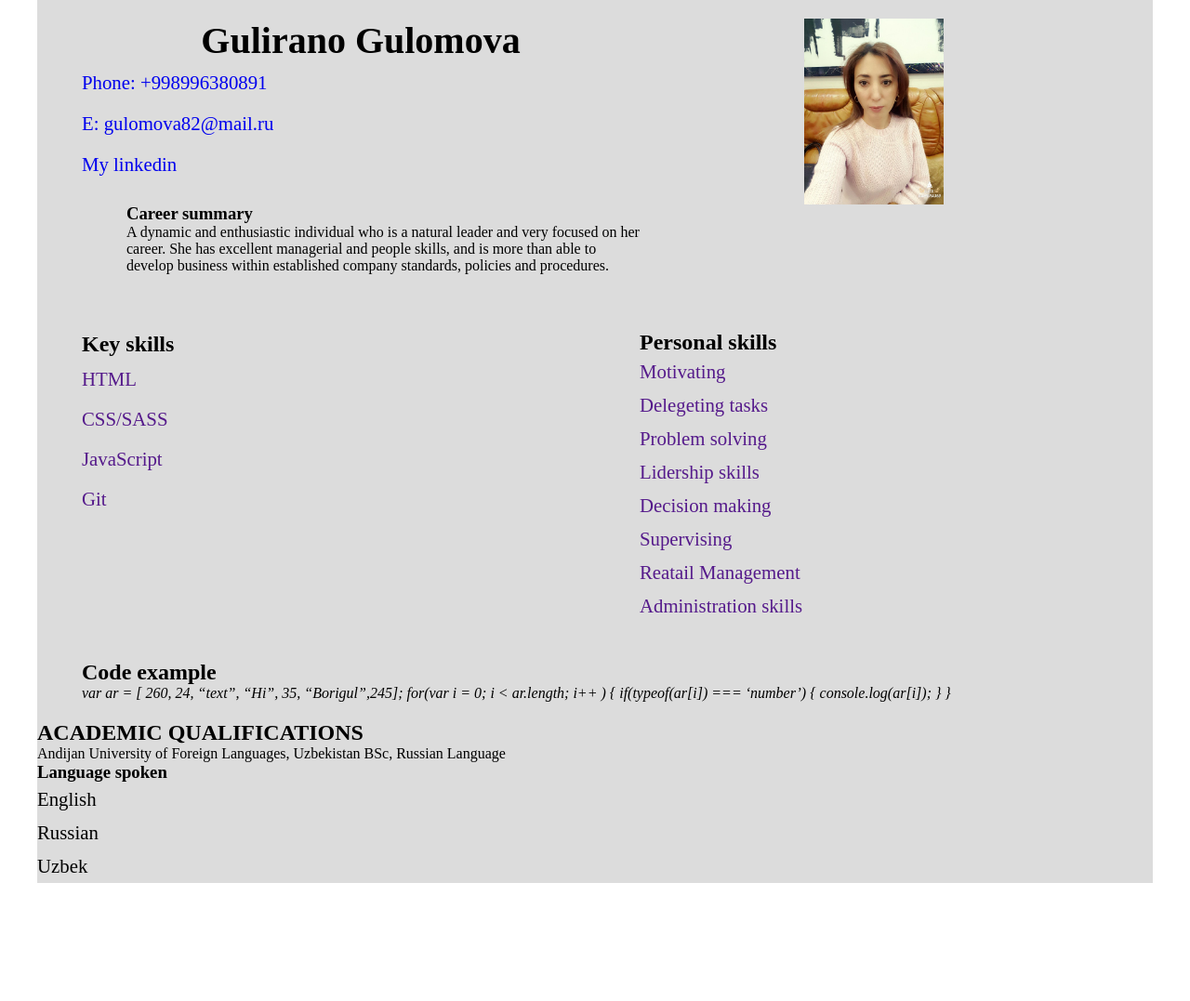
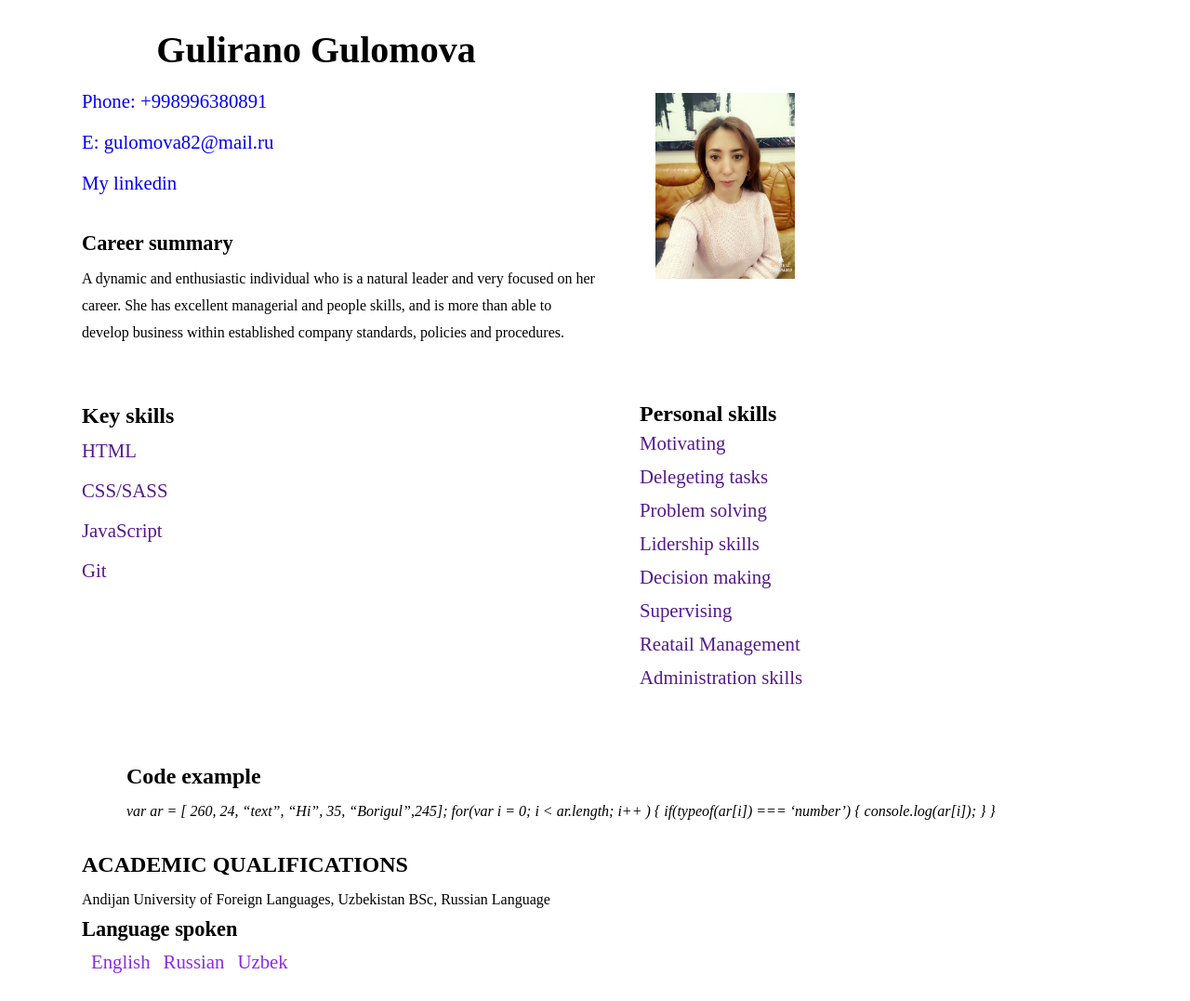
Before and after one commit to guli-gulom/rcschool-cv, a plain HTML site: page index.html in a window 1280 px wide. Shown: the whole page at 93% size. Before the commit the page ends 950 px from the top, so only its background shows below. Drawn offline with Linux system fonts and the light colour scheme.

Commit message:
init: update style.css file

```diff
--- a/style.css
+++ b/style.css
@@ -7,13 +7,17 @@
 .container {
     max-width: 1200px;
     margin: 0 auto;
-    background-color: gainsboro;
 }
 .grid-container {
     padding: 20px 0;
     display: grid;
     grid-template-columns: 1fr 1fr;
     margin: 0 auto;
+
+}
+.for-image {
+    margin-right: 20rem;
+    margin-top: 5rem;
 
 }
 .for-image img{
@@ -24,16 +28,23 @@
 }
 .for-head {
 width: 100%;
-margin-left: 3rem;
 }
 .for-head h1{
     text-align: center;
     font-size: 2.5rem;
+    padding: 10px 0;
 }
 .first, .second, .third, .fourth {
     padding: 20px 0;
     margin-left: 3rem;
 
+}
+.first h3 {
+    padding: 10px 0;
+    font-size: 1.4rem;
+}
+.first p {
+    line-height: 29px;
 }
 nav a {
 text-decoration: none;
@@ -41,6 +52,7 @@ text-decoration: none;
 nav ul li{
     list-style: none;
     padding: 10px 0;
+    margin-left: 3rem;
 }
 .second a, .third a, .fourth a{
     text-decoration: none;
@@ -58,3 +70,20 @@ main {
     display: grid;
     grid-template-columns: 1fr 1fr;
 }
+footer{
+padding: 20px 0;
+margin-left: 3rem;
+}
+footer h2 {
+    padding: 15px 0;
+}
+footer h3 {
+    padding-top: 10px;
+    font-size: 1.4rem;
+}
+footer ul li {
+    color: blueviolet;
+    padding: 10px  0;
+    display: inline-block;
+    margin-left: 10px;
+}
```
